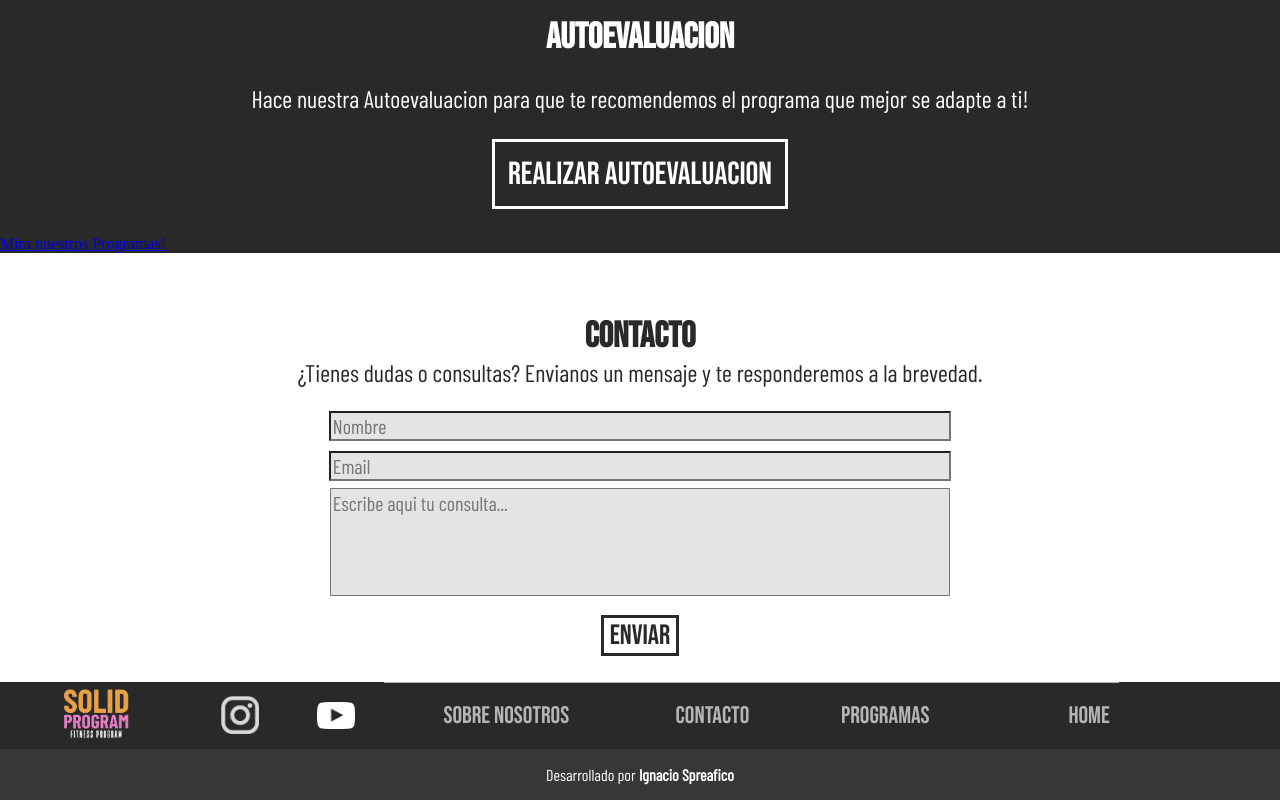
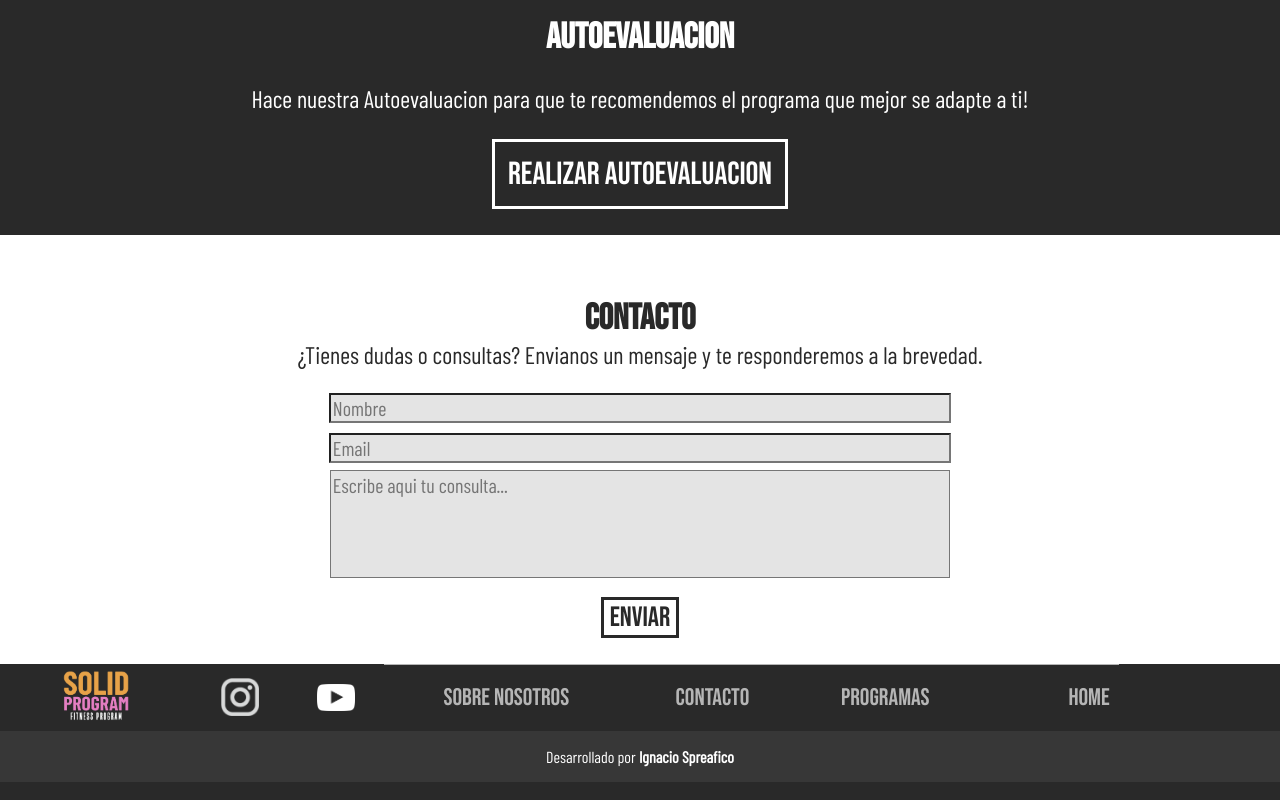
Before and after one commit to nachospreafico/solid-program-web, a React (Vite) app: page / in a window 1280 px wide. Shown: the part 1166-1966 px from the top of the page. Built offline with nearby package versions, Linux system fonts and the light colour scheme.

Commit message:
le saque el abanner a App

```diff
--- a/src/App.jsx
+++ b/src/App.jsx
@@ -17,7 +17,6 @@ function App() {
       <AboutUsSection />
       <ProgramsSection />
       <SelfAssesmentSection />
-      <Banner />
       <Contact />
       <Footer />
     </div>
```
